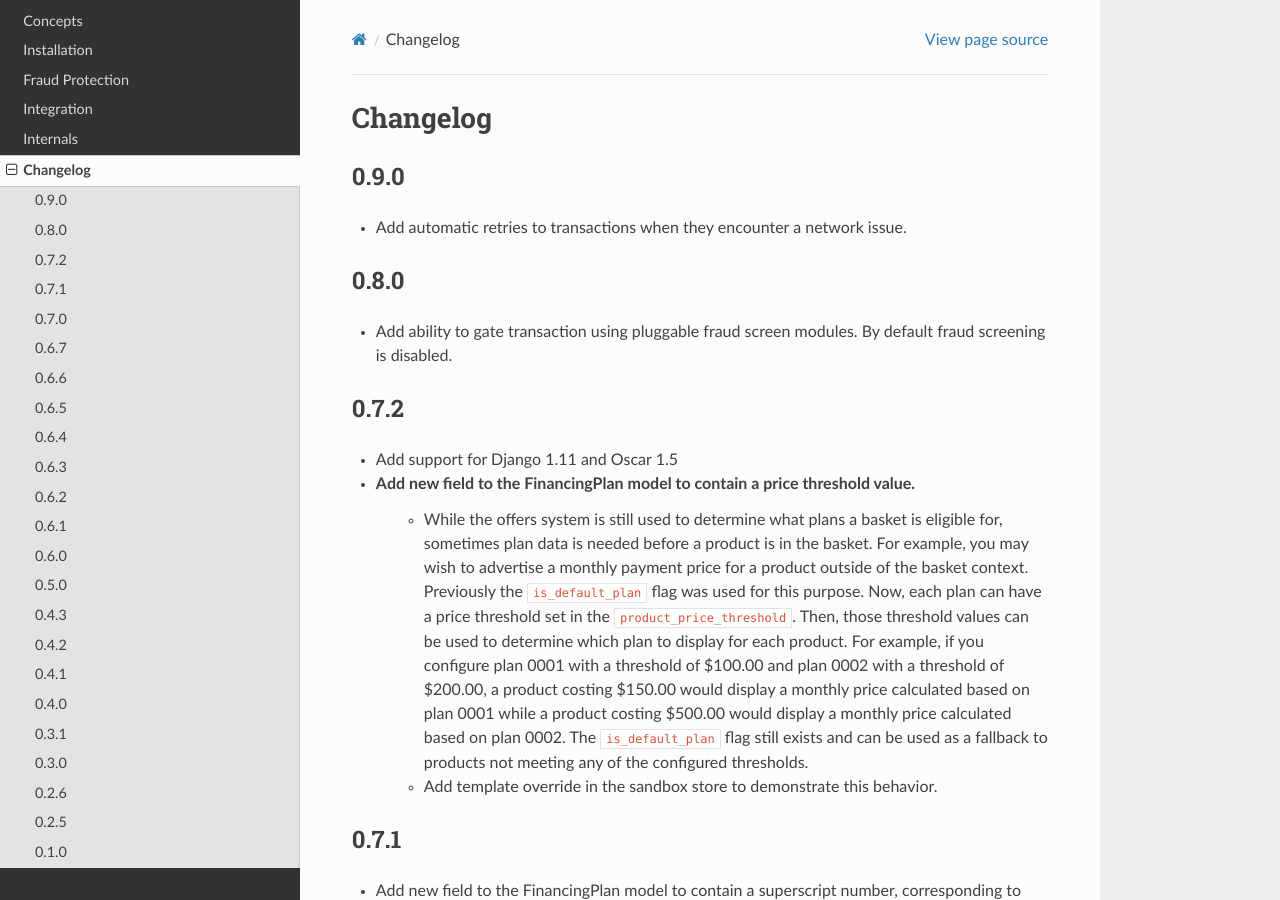
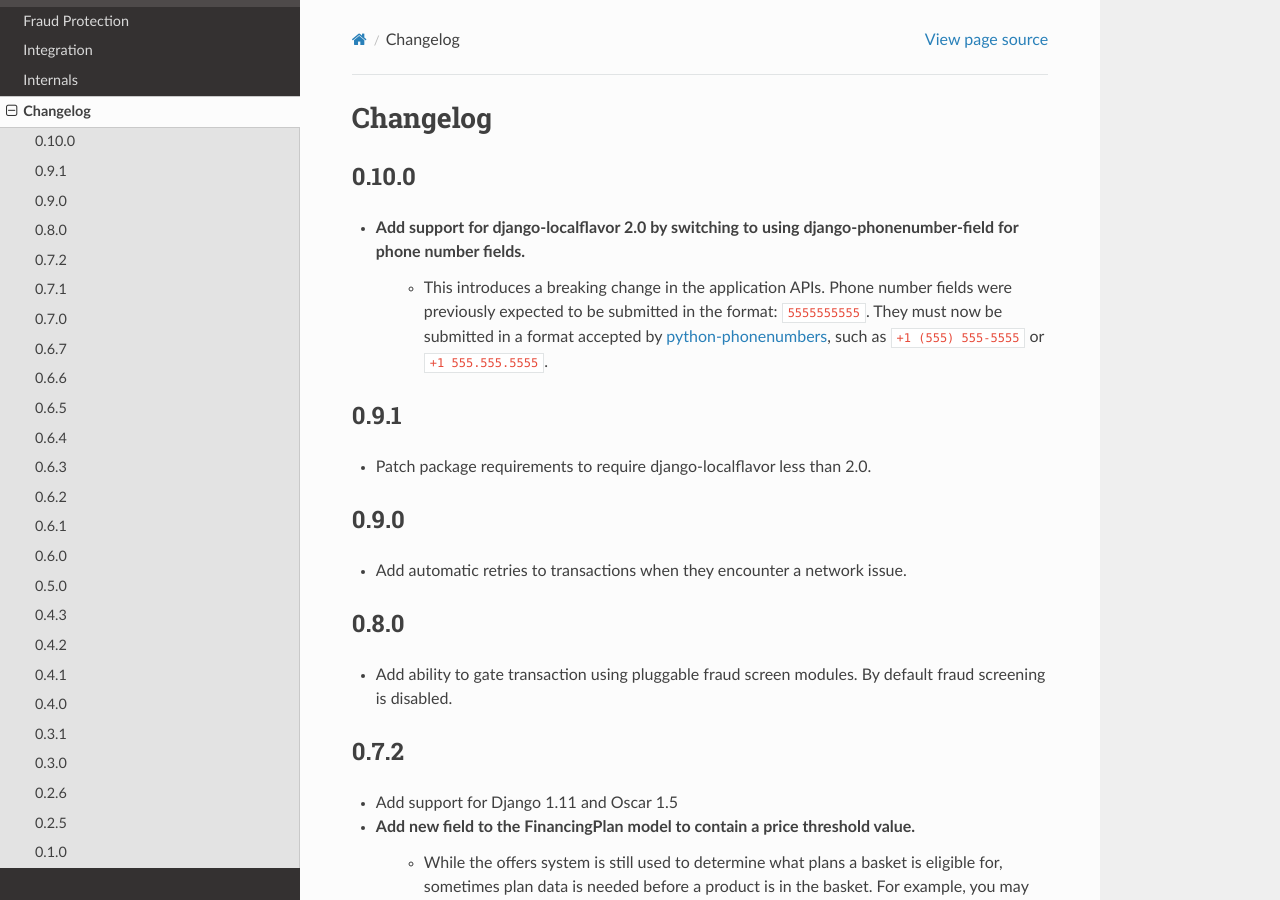
Before and after one commit to thelabnyc/django-oscar-wfrs, a Sphinx documentation site: the page built from docs/changes.rst, in a window 1280 px wide and 900 px high. Built offline with Sphinx 7.4.7 and the Read the Docs theme 2.0.0, drawn with Linux system fonts in a browser that asks for light colours; the version number could not be read and is left out.

Commit message:
Update changelog

```diff
--- a/docs/changes.rst
+++ b/docs/changes.rst
@@ -2,6 +2,15 @@
 
 Changelog
 =========
+
+0.10.0
+------------------
+- Add support for django-localflavor 2.0 by switching to using django-phonenumber-field for phone number fields.
+    - This introduces a breaking change in the application APIs. Phone number fields were previously expected to be submitted in the format: ``5555555555``. They must now be submitted in a format accepted by `python-phonenumbers <https://github.com/daviddrysdale/python-phonenumbers>`_, such as ``+1 (555) 555-5555`` or ``+1 555.555.5555``.
+
+0.9.1
+------------------
+- Patch package requirements to require django-localflavor less than 2.0.
 
 0.9.0
 ------------------
```
